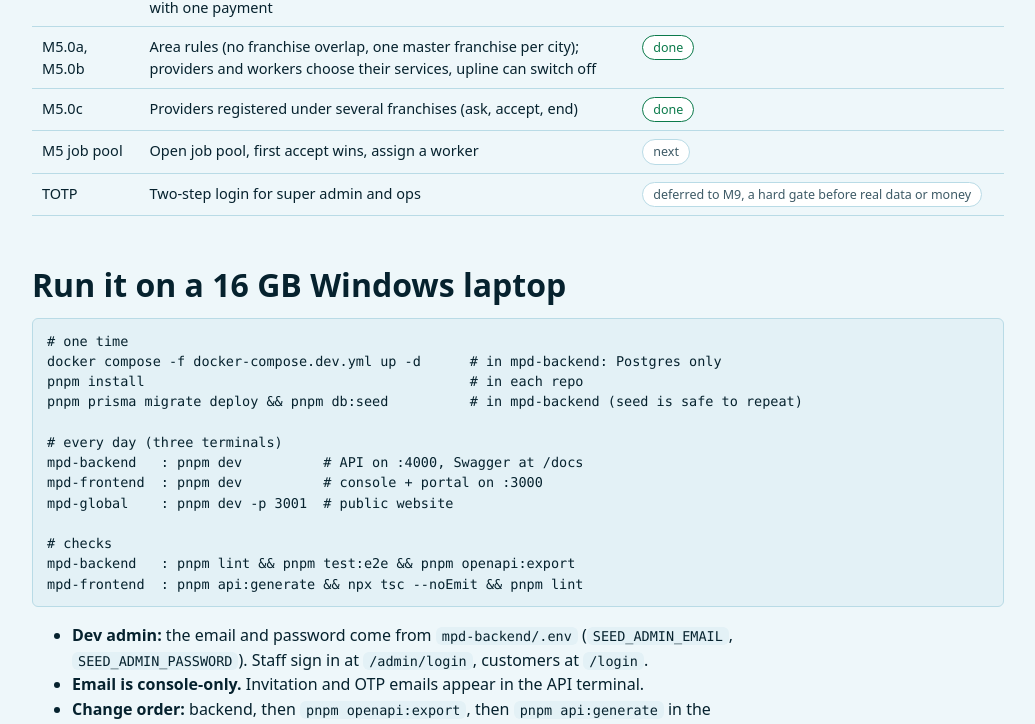
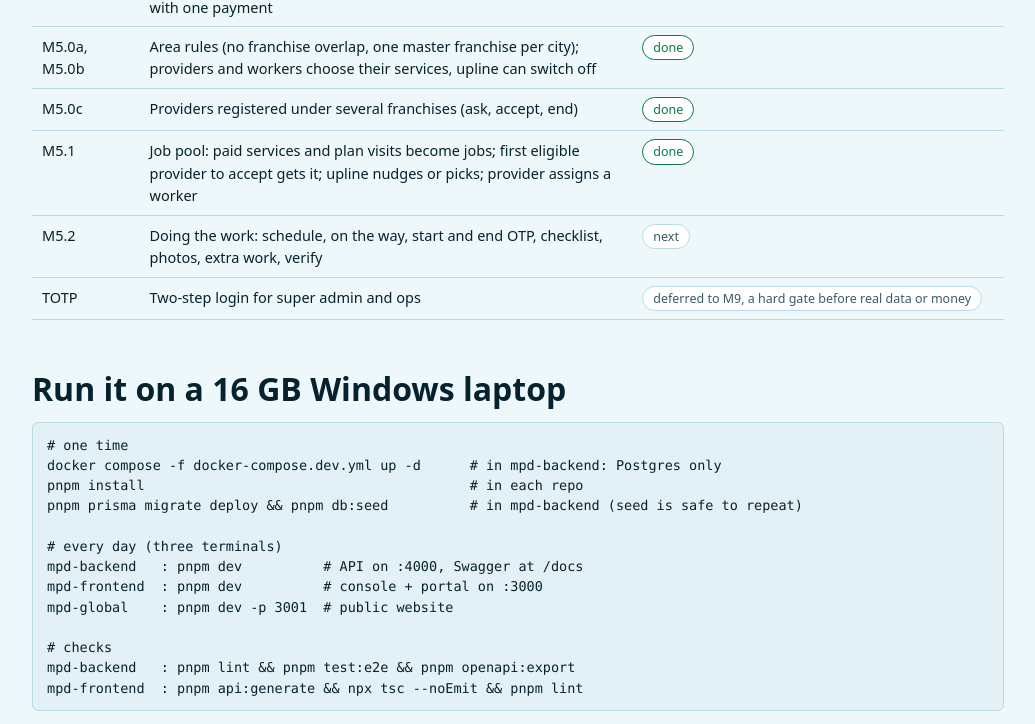
Before and after one commit to Abdeali-Sayadawala/mpd-handbook-developer, a plain HTML site: page status.html in a window 1280 px wide. Shown: the part 1278-2002 px from the top of the page, without its empty margins (122-1157 px from the left). Drawn offline with Linux system fonts and the light colour scheme.

Commit message:
feat/docs: the job pool (M5.1)
Co-Authored-By: Claude Sonnet 5.5 <noreply@anthropic.com>

```diff
--- a/status.html
+++ b/status.html
@@ -39,7 +39,7 @@ pre{padding:12px 14px;overflow-x:auto;border:1px solid var(--line)}
 <main class="wrap">
 <h1>What is built, as of 21 Nov 2026</h1>
 <p class="lede">M0 to M2 and the first two steps of M3 are done. This page is the current state; the plan is on the <a href="index.html">architecture page</a>. The full written spec lives in <code>docs/architecture/</code> (README, customers-and-pricing, admin-hierarchy-and-dispatch, progress).</p>
-<p><span class="pill ok">214 endpoints</span><span class="pill ok">20 migrations</span><span class="pill ok">387 e2e tests passing</span><span class="pill ok">0 lint errors</span></p>
+<p><span class="pill ok">230 endpoints</span><span class="pill ok">21 migrations</span><span class="pill ok">406 e2e tests passing</span><span class="pill ok">0 lint errors</span></p>
 
 <h2 id="progress">Progress</h2>
 <table>
@@ -59,7 +59,8 @@ pre{padding:12px 14px;overflow-x:auto;border:1px solid var(--line)}
 <tr><td>M4b</td><td>Mandatory site visit per property (assess and correct details) before any other purchase; batches of orders for several properties paid with one payment</td><td><span class="pill ok">done</span></td></tr>
 <tr><td>M5.0a, M5.0b</td><td>Area rules (no franchise overlap, one master franchise per city); providers and workers choose their services, upline can switch off</td><td><span class="pill ok">done</span></td></tr>
 <tr><td>M5.0c</td><td>Providers registered under several franchises (ask, accept, end)</td><td><span class="pill ok">done</span></td></tr>
-<tr><td>M5 job pool</td><td>Open job pool, first accept wins, assign a worker</td><td><span class="pill later">next</span></td></tr>
+<tr><td>M5.1</td><td>Job pool: paid services and plan visits become jobs; first eligible provider to accept gets it; upline nudges or picks; provider assigns a worker</td><td><span class="pill ok">done</span></td></tr>
+<tr><td>M5.2</td><td>Doing the work: schedule, on the way, start and end OTP, checklist, photos, extra work, verify</td><td><span class="pill later">next</span></td></tr>
 <tr><td>TOTP</td><td>Two-step login for super admin and ops</td><td><span class="pill later">deferred to M9, a hard gate before real data or money</span></td></tr>
 </table>
 
@@ -160,7 +161,7 @@ mpd-frontend  : pnpm api:generate && npx tsc --noEmit && pnpm lint
 
 <h2 id="next">Next</h2>
 <ol>
-<li><b>The job pool</b>, then the field app and the checklist engine.</li>
+<li><b>M5.2</b> the work itself (schedule, OTPs, checklist, photos, extra work), then the field app.</li>
 </ol>
 
 <h2>Known gaps</h2>
```
Also changed, not shown: 3 other files.
